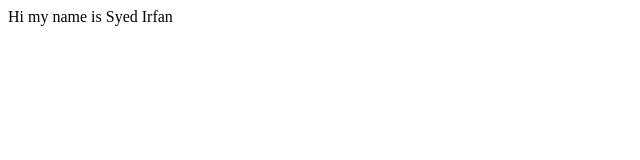
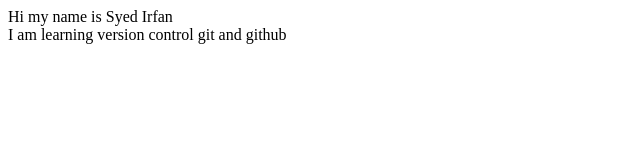
Before and after one commit to syedirfan4/demo-repo, a plain HTML site: page index.html in a window 1280 px wide. Shown: the whole page, without its empty margins (0-640 px from the left). Drawn offline with Linux system fonts and the light colour scheme.

Commit message:
Update README.md and index.html

```diff
--- a/index.html
+++ b/index.html
@@ -7,5 +7,6 @@
 </head>
 <body>
   <div>Hi my name is Syed Irfan</div>
+  <div>I am learning version control git and github</div>
 </body>
 </html>
```
Also changed, not shown: 1 other file.
